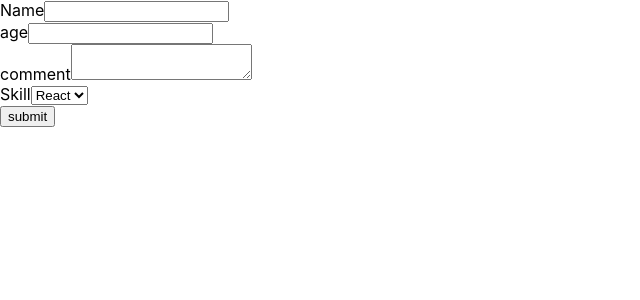
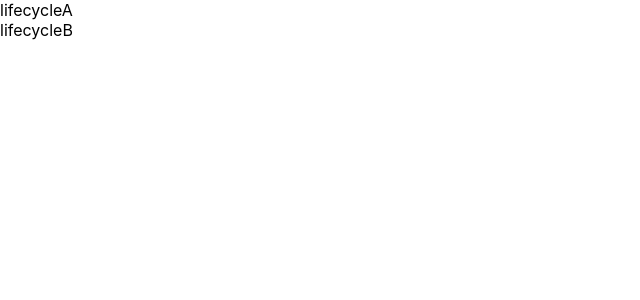
Before and after one commit to found-rahat/myreact, a React (Create React App) app: page / in a window 1280 px wide. Shown: the top 300 px of the page, without its empty margins (0-640 px from the left). Built offline with nearby package versions, Linux system fonts and the light colour scheme.

Commit message:
mounting Lifecycle Methods

```diff
--- a/src/App.js
+++ b/src/App.js
@@ -11,11 +11,13 @@
 import Conditional from "./components/conditionalrendering";
 import NameList from "./components/NameList";
 import Form from "./components/Form";
+import LifecycleA from "./components/lifecycleA";
 
 function App() {
   return (
     <div className="App">
-      <Form />
+      <LifecycleA />
+      {/* <Form /> */}
       {/* <NameList /> */}
       {/* <Conditional /> */}
       {/* <ParentComponent /> */}
--- /dev/null
+++ b/src/components/LifecycleB.js
@@ -0,0 +1,25 @@
+import React, { Component } from "react";
+
+class lifecycleB extends Component {
+  constructor(props) {
+    super(props);
+
+    this.state = {
+      name: "rahat",
+    };
+    console.log("B constructor");
+  }
+  static getDerivedStateFromProps(props, state) {
+    console.log("B getDerivedStateFromProps");
+    return null;
+  }
+  componentDidMount() {
+    console.log("B componentDidMount");
+  }
+  render() {
+    console.log("B render");
+    return <div>lifecycleB</div>;
+  }
+}
+
+export default lifecycleB;
--- /dev/null
+++ b/src/components/lifecycleA.js
@@ -0,0 +1,31 @@
+import React, { Component } from "react";
+import LifecycleB from "./LifecycleB";
+
+class lifecycleA extends Component {
+  constructor(props) {
+    super(props);
+
+    this.state = {
+      name: "rahat",
+    };
+    console.log("A constructor");
+  }
+  static getDerivedStateFromProps(props, state) {
+    console.log("A getDerivedStateFromProps");
+    return null;
+  }
+  componentDidMount() {
+    console.log("A componentDidMount");
+  }
+  render() {
+    console.log("A render");
+    return (
+      <div>
+        <div>lifecycleA</div>
+        <LifecycleB />
+      </div>
+    );
+  }
+}
+
+export default lifecycleA;
```
